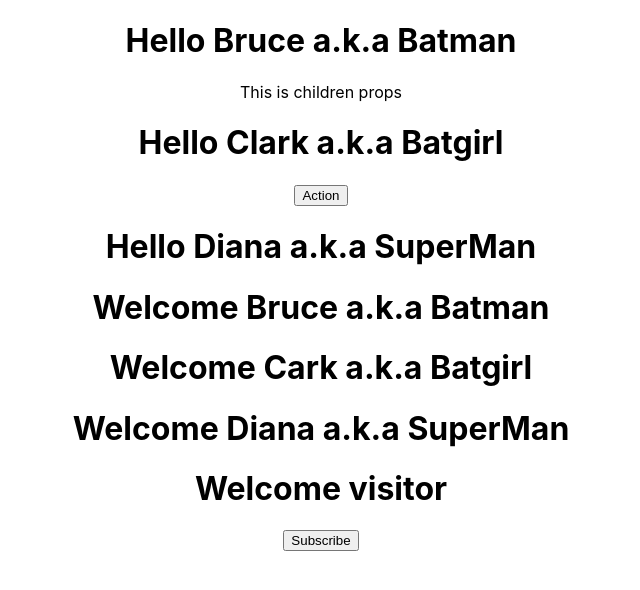
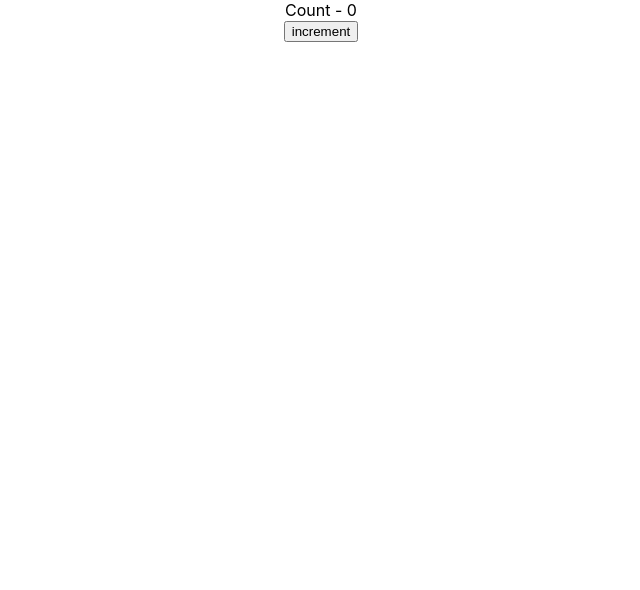
Before and after one commit to Pasindu-Lakmal/LearnReact, a React (Create React App) app in the folder first-app/: page / in a window 1280 px wide. Shown: the top 590 px of the page, without its empty margins (319-959 px from the left). Built offline with nearby package versions, Linux system fonts and the light colour scheme.

Commit message:
setstate

```diff
--- a/first-app/src/App.js
+++ b/first-app/src/App.js
@@ -1,14 +1,15 @@
 import logo from "./logo.svg";
 import "./App.css";
-import Greet from "./componrnts/Greet";
-import Welcome from "./componrnts/Welcome";
-import Hello from "./componrnts/Hello";
-import Message from "./componrnts/Message";
+import Greet from "./components/Greet";
+import Welcome from "./components/Welcome";
+import Hello from "./components/Hello";
+import Message from "./components/Message";
+import Counter from "./components/Counter";
 
 function App() {
   return (
     <div className="App">
-      <Greet name="Bruce" heroName="Batman">
+      {/* <Greet name="Bruce" heroName="Batman">
         <p>This is children props</p>
       </Greet>
       <Greet name="Clark" heroName="Batgirl">
@@ -22,7 +23,8 @@ function App() {
       <Welcome name="Diana" heroName="SuperMan" />
 
       <Message />
-      {/* <Hello /> */}
+      <Hello /> */}
+      <Counter />
     </div>
   );
 }
--- /dev/null
+++ b/first-app/src/components/Counter.js
@@ -0,0 +1,56 @@
+import React, { Component } from "react";
+
+class Counter extends Component {
+  //counstructor
+  constructor(props) {
+    super(props);
+
+    this.state = {
+      count: 0,
+    };
+  }
+
+  // increment  method
+  increment() {
+    // when we use current  state and increment it  give some incorrect value for ui there for we have to use prevState
+    // this.setState(
+    //   {
+    //     count: this.state.count + 1,
+    //   },
+    //   () => {
+    //     console.log("Call Back value", this.state.count);
+    //   }
+    // );
+    // console.log("Value before call back", this.state.count);
+
+    this.setState(
+      (prevState) => ({
+        count: prevState.count + 1,
+      }),
+      () => {
+        console.log("Call Back value", this.state.count);
+      }
+    );
+    console.log("Value before call back", this.state.count);
+  }
+
+  //increment  5 method
+  incrementFive() {
+    this.increment();
+    this.increment();
+    this.increment();
+    this.increment();
+    this.increment();
+  }
+
+  render() {
+    return (
+      <div>
+        <div>Count - {this.state.count}</div>
+        <button onClick={() => this.incrementFive()}>increment</button>
+      </div>
+    );
+  }
+}
+
+export default Counter;
```
Also changed, not shown: first-app/src/components/Greet.js (renamed from first-app/src/componrnts/Greet.js), first-app/src/components/Hello.js (renamed from first-app/src/componrnts/Hello.js), first-app/src/components/Message.js (renamed from first-app/src/componrnts/Message.js), first-app/src/components/Welcome.js (renamed from first-app/src/componrnts/Welcome.js).
